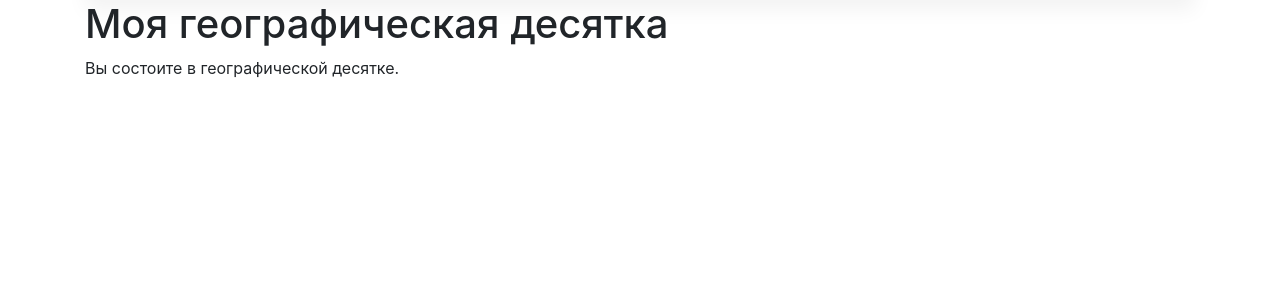
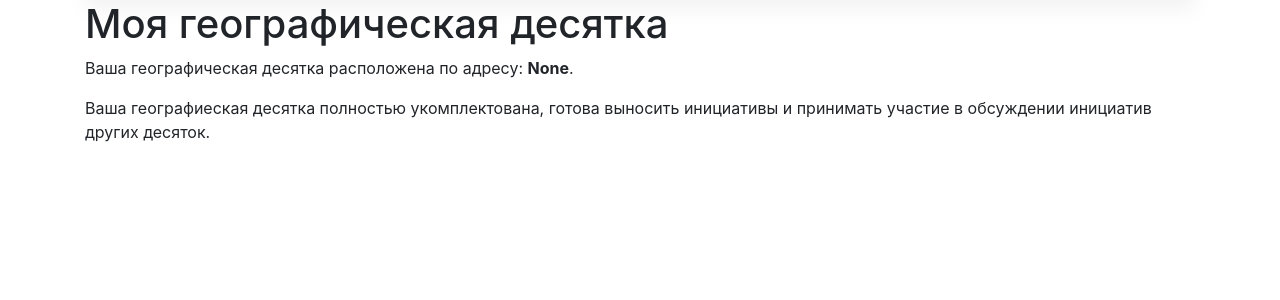
Before and after one commit to fikfok/homeland-party, a Django app: page /veche/my_geo_ten in a window 1280 px wide. Shown: the part 56-356 px from the top of the page. Run offline with Django 3.2, Linux system fonts and the light colour scheme; a user stored in the database is signed in; tables that the repository leaves empty hold one stand-in row (values such as "Sample post"); some libraries are stand-ins or nearby versions.

Commit message:
Функционал десятки.

```diff
--- a/homeland_party/personal_cabinet/models/models.py
+++ b/homeland_party/personal_cabinet/models/models.py
@@ -83,8 +83,7 @@
 
     def get_requests_user_need_to_approve(self) -> list:
         open_status = CommunityRequest.REQUEST_STATUS_OPEN_KEY
-        ten_type = Community.COMMUNITY_TYPE_TEN_KEY
-        geo_communities_qs = self.geo_community.all().filter(type=ten_type)
+        geo_communities_qs = self.get_geo_ten_communities_qs()
         result = []
         for geo_community in geo_communities_qs:
             requests = geo_community. \
@@ -113,3 +112,7 @@
             filter(community_request=community_request, author=self.user). \
             exists()
         return resolution_exists
+
+    def get_geo_ten_communities_qs(self):
+        ten_type = Community.COMMUNITY_TYPE_TEN_KEY
+        return self.geo_community.all().filter(type=ten_type)
--- a/homeland_party/veche/models.py
+++ b/homeland_party/veche/models.py
@@ -45,15 +45,17 @@
         return current_label
 
     def is_geo_ten_open(self):
-        from personal_cabinet.models.models import Profile
-
-        current_participiants_cnt = Profile.objects.filter(geo_community=self.pk).count()
-        return self.max_participants > current_participiants_cnt
+        profiles_qs = self.get_profiles_qs()
+        return self.max_participants > profiles_qs.count()
 
     def get_profiles_qs(self):
         from personal_cabinet.models.models import Profile
 
         return Profile.objects.filter(geo_community=self)
+
+    def is_geo_ten_complete(self):
+        profiles_qs = self.get_profiles_qs()
+        return self.max_participants == profiles_qs.count()
 
     def __str__(self):
         geo = self.get_geo()
--- a/homeland_party/veche/templates/veche_my_geo_ten.html
+++ b/homeland_party/veche/templates/veche_my_geo_ten.html
@@ -6,7 +6,12 @@
             {% block content %}
                 <h1>Моя географическая десятка</h1>
                 {% if user_in_geo_community  %}
-                    <p>Вы состоите в географической десятке.</p>
+                    <p>Ваша географическая десятка расположена по адресу: <strong>{{ geo_ten_community.get_geo }}</strong>.</p>
+                    {% if geo_ten_community.is_geo_ten_complete %}
+                        <p>Ваша географиеская десятка полностью укомплектована, готова выносить инициативы и принимать участие в обсуждении инициатив других десяток.</p>
+                    {% else %}
+                        <p>Ваша географиеская десятка ещё не полностью укомплектована и пока не может выносить инициативы и принимать участие в обсуждениях.</p>
+                    {% endif %}
                 {% else %}
                     <p>Вы пока не состоите в географической десятке.</p>
                 {% endif %}
--- a/homeland_party/veche/views.py
+++ b/homeland_party/veche/views.py
@@ -141,6 +141,13 @@
 
     def get(self, request, *args, **kwargs):
         context = self.get_context_data()
+        profile = self._get_profile()
+        geo_ten_community = profile.get_geo_ten_communities_qs().first() if profile.user_in_geo_community() else None
+        extra_context = {
+            'geo_ten_community': geo_ten_community
+        }
+        context.update(extra_context)
+
         return render(request, 'veche_my_geo_ten.html', context=context)
 
 
```
Also changed, not shown: homeland_party/personal_cabinet/mixins/geo_mixin.py (line endings or trailing spaces).
